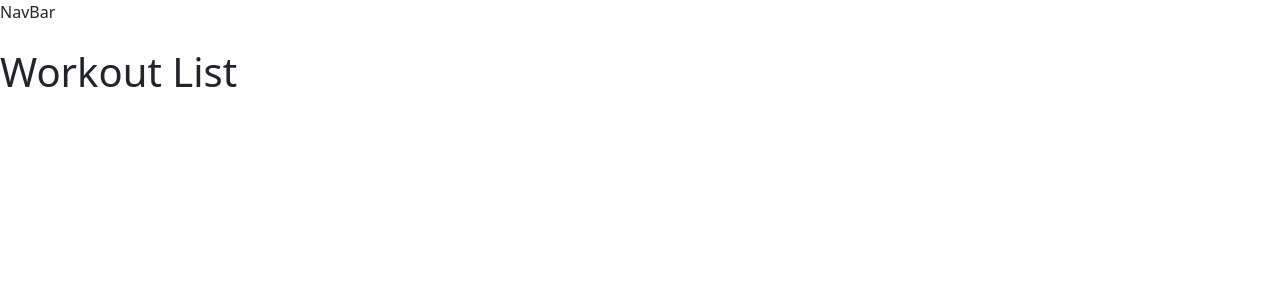
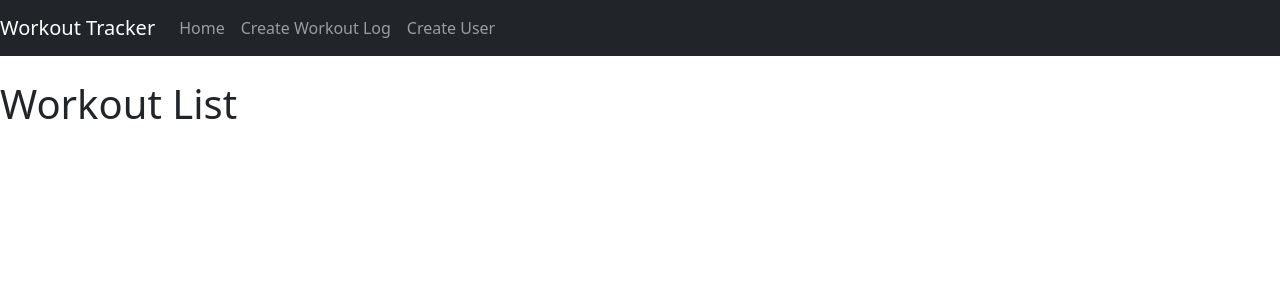
Before and after one commit to damjanh/workout-frontend, a React (Create React App) app: page / in a window 1280 px wide. Shown: the top 300 px of the page. Built offline with nearby package versions, Linux system fonts and the light colour scheme.

Commit message:
Implement basic navigtaion bar

```diff
--- a/src/components/NavBar.js
+++ b/src/components/NavBar.js
@@ -1,6 +1,23 @@
+import { Link } from 'react-router-dom'
+
 const NavBar = () => {
   return (
-    <div>NavBar</div>
+    <nav className='navbar navbar-dark bg-dark navbar-expand-lg'>
+      <Link to='/' className='navbar-brand'> Workout Tracker</Link>
+      <div className='collpase navbar-collapse'>
+        <ul className='navbar-nav mr-auto'>
+          <li className='nav-item'>
+            <Link to='/' className='nav-link'>Home</Link>
+          </li>
+          <li className='nav-item'>
+            <Link to='/create' className='nav-link'>Create Workout Log</Link>
+          </li>
+          <li className='nav-item'>
+            <Link to='/user' className='nav-link'>Create User</Link>
+          </li>
+        </ul>
+      </div>
+    </nav>
   )
 }
 
```
